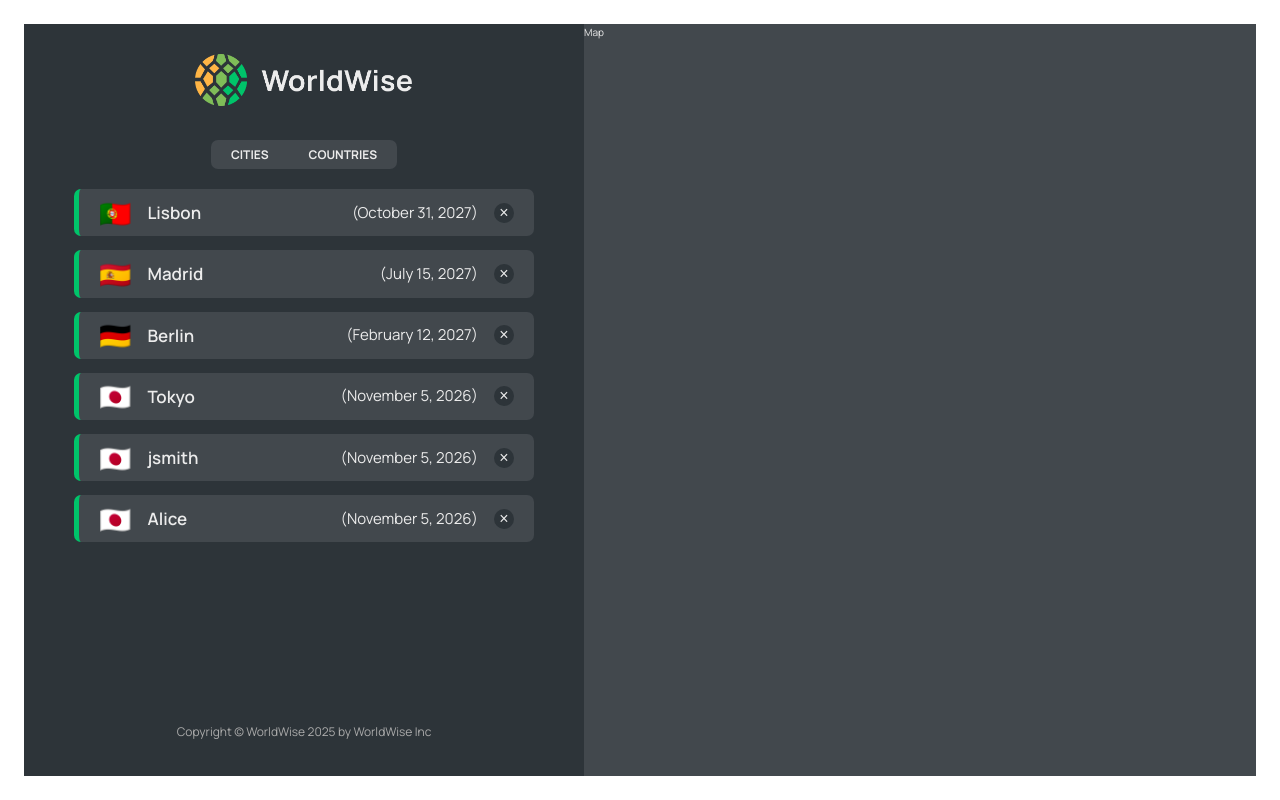
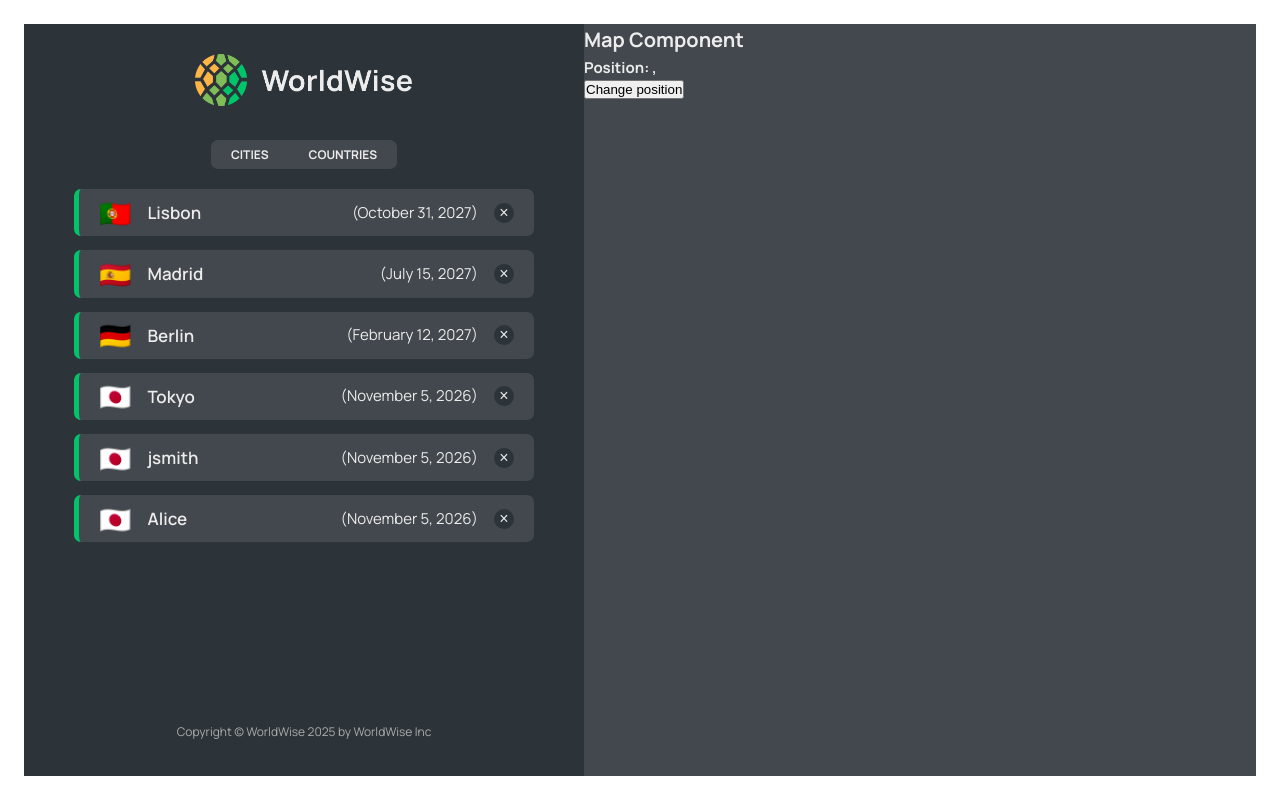
Before and after one commit to mohamedabodief/world-wise, a React app: page /app in a window 1280 px wide. Built offline with nearby package versions, Linux system fonts and the light colour scheme; data requests are answered from the project's data file; the HTML template or start-up script is replaced by a standard one.

Commit message:
Reading and Setting a Query String

```diff
--- a/src/components/City.jsx
+++ b/src/components/City.jsx
@@ -1,4 +1,4 @@
-import { useParams } from 'react-router-dom';
+import { useParams, useSearchParams } from 'react-router-dom';
 import styles from './City.module.css';
 
 const formatDate = (date) =>
@@ -11,6 +11,9 @@
 
 function City() {
   const { id } = useParams();
+      const [searchParams , setSearchParams] = useSearchParams();
+      const lat = searchParams.get('lat');
+      const lng = searchParams.get('lng');
   console.log(id);
 
   // TEMP DATA
@@ -24,7 +27,11 @@
   const { cityName, emoji, date, notes } = currentCity;
 
   return (
+    <>
     <div>City Component {id}</div>
+    <p>Position: {lat} , {lng}</p>
+    </>
+
 
     // <div className={styles.city}>
     //   <div className={styles.row}>
--- a/src/components/CityItem.jsx
+++ b/src/components/CityItem.jsx
@@ -8,10 +8,10 @@
     year: 'numeric',
   }).format(new Date(date));
 function CityItem({ city }) {
-  const { cityName, emoji, date, id } = city;
+  const { cityName, emoji, date, id, position } = city;
   return (
     <li>
-      <Link className={styles.cityItem} to={`${id}`}>
+      <Link className={styles.cityItem} to={`${id}?lat=${position.lat}&lng=${position.lng}`}>
         <span className={styles.emoji} role="img" aria-label={cityName}>
           {emoji}
         </span>
--- a/src/components/Map.jsx
+++ b/src/components/Map.jsx
@@ -1,10 +1,24 @@
-import styles from './Map.module.css'
+import { useSearchParams } from 'react-router-dom';
+import styles from './Map.module.css';
 function Map() {
-    return (
-        <div className={styles.mapContainer}>
-            Map
-        </div>
-    )
+  const [searchParams, setSearchParams] = useSearchParams();
+  const lat = searchParams.get('lat');
+  const lng = searchParams.get('lng');
+  return (
+    <div className={styles.mapContainer}>
+      <h1>Map Component</h1>
+      <h2>
+        Position: {lat} , {lng}
+      </h2>
+      <button
+        onClick={() => {
+          setSearchParams({ lat: '51.505', lng: '-0.09' });
+        }}
+      >
+        Change position
+      </button>
+    </div>
+  );
 }
 
-export default Map
+export default Map;
```
